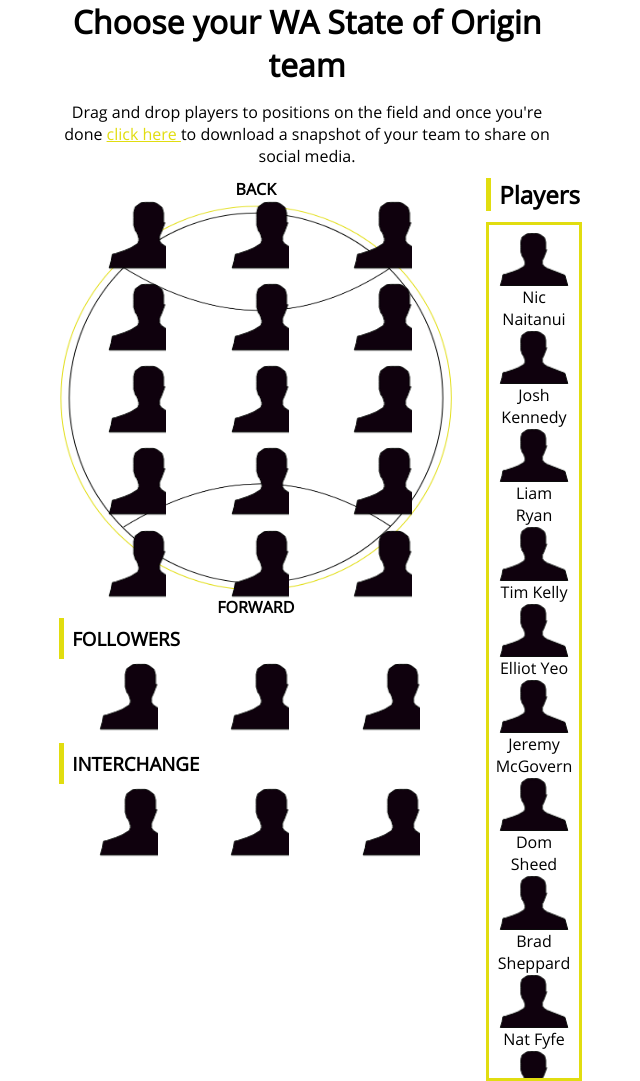
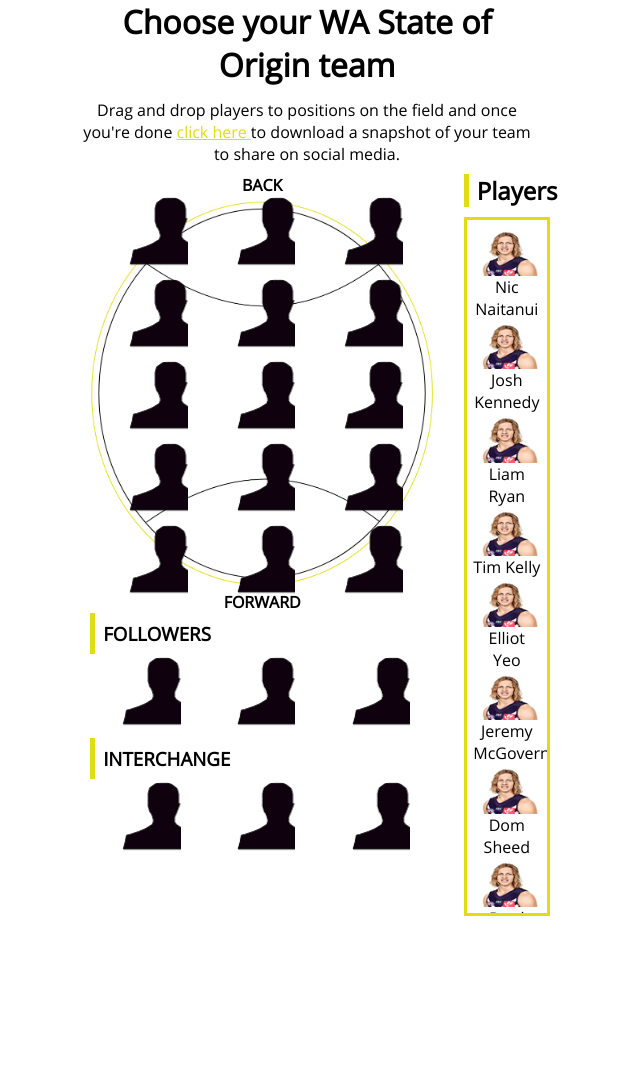
Before and after one commit to benfanderson/wa-state-of-origin-team, a website built with webpack: page src/index.html in a window 1280 px wide. Shown: the whole page, without its empty margins (333-973 px from the left). After the commit the page ends 916 px from the top, so only its background shows below. Built offline with nearby package versions, Linux system fonts and the light colour scheme; what @shopify/draggable would draw is missing.

Commit message:
Deleted superflous images

```diff
--- a/src/JSfiles/dragDropFuncs.js
+++ b/src/JSfiles/dragDropFuncs.js
@@ -1,5 +1,5 @@
 import { Sortable, Plugins } from '@shopify/draggable';
-import placeholder from '../assets/images/placeholder1.png';
+import placeholder from '../assets/images/placeholder.png';
 
 export function dragDrop() {
   const containers = document.querySelectorAll('.container');
--- a/src/JSfiles/index.js
+++ b/src/JSfiles/index.js
@@ -1,7 +1,7 @@
 import domtoimage from 'dom-to-image';
 // eslint-disable-next-line no-unused-vars
 import { saveAs } from 'file-saver';
-import playerHeadshot from '../assets/images/placeholder2.png';
+import playerHeadshot from '../assets/images/headshot.png';
 import '../style.scss';
 import { dragDrop, createDropZones } from './dragDropFuncs';
 import { elementAttributeAppend, elementInner } from './createElementFuncs';
--- a/src/style.scss
+++ b/src/style.scss
@@ -13,7 +13,7 @@
 }
 
 #container{
-    width: 40%;
+    width: 35%;
     margin: auto;
     font-family: 'Open Sans';
 }
@@ -91,7 +91,7 @@ h3 {
     height: 6vw;
     margin: 1% auto;
     font-size: 0.8em;
-    background-image: url('./assets/images/placeholder1.png');
+    background-image: url('./assets/images/placeholder.png');
     background-repeat: no-repeat;
 
 
@@ -104,7 +104,7 @@ h3 {
 
 #playerContainer{
     width: 100%;
-    height: 105vh;
+    height: 85vh;
     padding: 0.5vw .5vw;
     border: 3px solid #e1dd10;
     overflow: scroll;
```
Also changed, not shown: src/assets/images/headshot.png (added), src/assets/images/placeholder.png (renamed from src/assets/images/placeholder1.png), src/assets/images/placeholder2.png (deleted).
